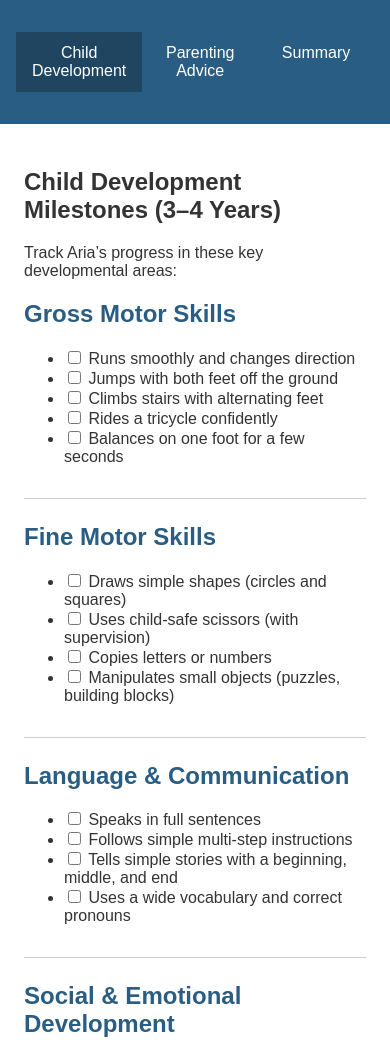
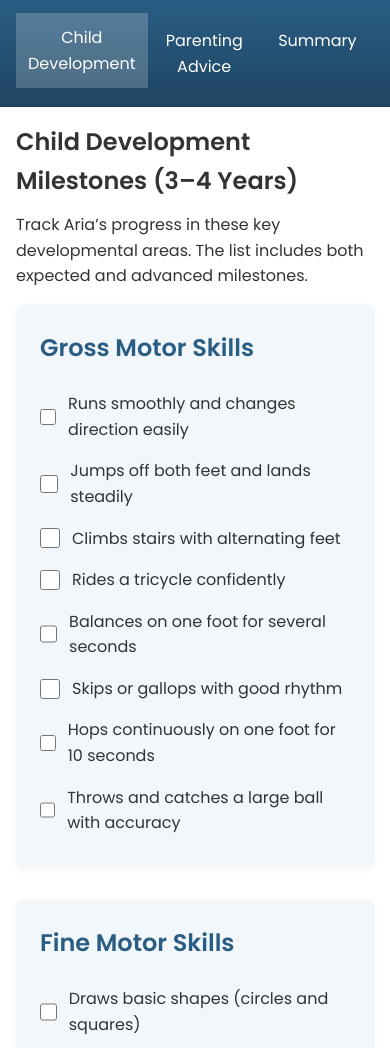
Before and after one commit to ZaneStephens/Aria-Development, a website: page index.html in a window 390 px wide. Shown: the top 1048 px of the page. Drawn offline with Linux system fonts and the light colour scheme; no server answers.

Commit message:
Update styling for a polished, interactive, fun design

```diff
--- a/css/style.css
+++ b/css/style.css
@@ -1,48 +1,56 @@
-/* General styles */
+/* Reset & Global Styles */
 * {
   box-sizing: border-box;
+  margin: 0;
+  padding: 0;
 }
 body {
-    margin: 0;
-    font-family: Arial, sans-serif;
-    background: #f9f9f9;
+  font-family: 'Poppins', sans-serif;
+  background: linear-gradient(to right, #f6f9fc, #e9eff5);
   color: #333;
+  line-height: 1.6;
 }
 
 /* Container for sidebar and content */
 .container {
   display: flex;
   min-height: 100vh;
+  box-shadow: 0 4px 12px rgba(0,0,0,0.1);
 }
 
-  /* Sidebar styles */
+/* Sidebar Styles */
 .sidebar {
-    background: #2a5d84;
+  background: linear-gradient(180deg, #2a5d84, #1f4561);
   color: #fff;
-    width: 220px;
-    padding: 1rem;
+  width: 250px;
+  padding: 2rem 1rem;
+  display: flex;
+  flex-direction: column;
+  justify-content: center;
 }
 .sidebar ul {
   list-style: none;
-    padding: 0;
+  width: 100%;
 }
 .sidebar ul li {
-    padding: 0.75rem 1rem;
-    margin-bottom: 0.5rem;
+  padding: 1rem;
+  margin-bottom: 1rem;
   cursor: pointer;
-    border-radius: 4px;
+  border-radius: 8px;
+  text-align: center;
+  transition: background 0.3s, transform 0.2s;
 }
 .sidebar ul li.active,
 .sidebar ul li:hover {
-    background: #1f4561;
+  background: rgba(255,255,255,0.2);
+  transform: translateY(-3px);
 }
 
-  /* Content styles */
+/* Content Area Styles */
 .content {
   flex: 1;
-    padding: 1.5rem;
+  padding: 2rem;
   background: #fff;
-    overflow-y: auto;
 }
 .tab-content {
   display: none;
@@ -50,38 +58,88 @@
 .tab-content.active {
   display: block;
 }
+h1, h2, h3 {
+  font-weight: 600;
+  margin-bottom: 0.75rem;
+}
+p {
+  margin-bottom: 1rem;
+  font-size: 1rem;
+}
+
+/* Milestone Group (Card Style) */
 .milestone-group {
-    margin-bottom: 1.5rem;
-    border-bottom: 1px solid #ccc;
-    padding-bottom: 1rem;
+  background: #f1f7fb;
+  padding: 1.5rem;
+  margin-bottom: 2rem;
+  border-radius: 8px;
+  box-shadow: 0 2px 8px rgba(0,0,0,0.05);
+  transition: transform 0.3s;
+}
+.milestone-group:hover {
+  transform: translateY(-5px);
 }
 .milestone-group h2 {
   color: #2a5d84;
+  margin-bottom: 1rem;
+}
+.milestone-group ul {
+  list-style: none;
+}
+.milestone-group li {
+  padding: 0.5rem 0;
+  font-size: 1rem;
+  display: flex;
+  align-items: center;
+}
+.milestone-group li input[type="checkbox"] {
+  margin-right: 0.75rem;
+  width: 20px;
+  height: 20px;
+  cursor: pointer;
 }
 
-  /* Button styling */
+/* Button Styles */
 button {
   background: #2a5d84;
   color: #fff;
   border: none;
-    padding: 0.75rem 1.5rem;
-    border-radius: 4px;
+  padding: 1rem 2rem;
+  border-radius: 8px;
+  font-size: 1rem;
   cursor: pointer;
+  transition: background 0.3s, transform 0.2s;
   margin-top: 1rem;
+  display: block;
+  width: 100%;
+  max-width: 300px;
+  margin-left: auto;
+  margin-right: auto;
 }
 button:hover {
   background: #1f4561;
+  transform: translateY(-2px);
 }
 
-  /* Responsive design adjustments */
+/* Summary styles */
+#summaryContent {
+  margin-top: 1.5rem;
+}
+.recommendation {
+  font-weight: bold;
+  margin-top: 0.5rem;
+}
+
+/* Responsive Design for Mobile */
 @media (max-width: 768px) {
   .container {
     flex-direction: column;
   }
   .sidebar {
     width: 100%;
-      display: flex;
+    flex-direction: row;
     overflow-x: auto;
+    padding: 1rem;
   }
   .sidebar ul {
     display: flex;
@@ -92,5 +150,9 @@
     text-align: center;
     margin-bottom: 0;
     border-radius: 0;
+    padding: 0.75rem;
+  }
+  .content {
+    padding: 1rem;
   }
 }
--- a/index.html
+++ b/index.html
@@ -4,7 +4,9 @@
   <meta charset="UTF-8">
   <meta name="viewport" content="width=device-width, initial-scale=1">
   <title>Child Development & Parenting Tracker</title>
-  <link rel="stylesheet" href="css/style.css">
+  <!-- Google Fonts for a modern look -->
+  <link href="https://fonts.googleapis.com/css2?family=Poppins:wght@400;500;600&display=swap" rel="stylesheet">
+  <link rel="stylesheet" href="./css/style.css">
 </head>
 <body>
   <div class="container">
@@ -22,17 +24,21 @@
       <!-- Child Development Tab -->
       <section id="development" class="tab-content active">
         <h1>Child Development Milestones (3–4 Years)</h1>
-        <p>Track Aria’s progress in these key developmental areas:</p>
+        <p>Track Aria’s progress in these key developmental areas. The list includes both expected and advanced milestones.</p>
 
         <!-- Gross Motor Skills -->
         <div class="milestone-group">
           <h2>Gross Motor Skills</h2>
           <ul>
-            <li><input type="checkbox" id="gm1"> Runs smoothly and changes direction</li>
-            <li><input type="checkbox" id="gm2"> Jumps with both feet off the ground</li>
+            <li><input type="checkbox" id="gm1"> Runs smoothly and changes direction easily</li>
+            <li><input type="checkbox" id="gm2"> Jumps off both feet and lands steadily</li>
             <li><input type="checkbox" id="gm3"> Climbs stairs with alternating feet</li>
             <li><input type="checkbox" id="gm4"> Rides a tricycle confidently</li>
-            <li><input type="checkbox" id="gm5"> Balances on one foot for a few seconds</li>
+            <li><input type="checkbox" id="gm5"> Balances on one foot for several seconds</li>
+            <!-- Advanced Milestones -->
+            <li><input type="checkbox" id="gm6"> Skips or gallops with good rhythm</li>
+            <li><input type="checkbox" id="gm7"> Hops continuously on one foot for 10 seconds</li>
+            <li><input type="checkbox" id="gm8"> Throws and catches a large ball with accuracy</li>
           </ul>
         </div>
 
@@ -40,10 +46,13 @@
         <div class="milestone-group">
           <h2>Fine Motor Skills</h2>
           <ul>
-            <li><input type="checkbox" id="fm1"> Draws simple shapes (circles and squares)</li>
+            <li><input type="checkbox" id="fm1"> Draws basic shapes (circles and squares)</li>
             <li><input type="checkbox" id="fm2"> Uses child-safe scissors (with supervision)</li>
-            <li><input type="checkbox" id="fm3"> Copies letters or numbers</li>
-            <li><input type="checkbox" id="fm4"> Manipulates small objects (puzzles, building blocks)</li>
+            <li><input type="checkbox" id="fm3"> Manipulates small objects (blocks, puzzles)</li>
+            <!-- Advanced Milestones -->
+            <li><input type="checkbox" id="fm4"> Draws a person with at least 3 body parts</li>
+            <li><input type="checkbox" id="fm5"> Copies simple letters or numbers</li>
+            <li><input type="checkbox" id="fm6"> Cuts out simple shapes from paper</li>
           </ul>
         </div>
 
@@ -52,31 +61,40 @@
           <h2>Language & Communication</h2>
           <ul>
             <li><input type="checkbox" id="lang1"> Speaks in full sentences</li>
-            <li><input type="checkbox" id="lang2"> Follows simple multi-step instructions</li>
-            <li><input type="checkbox" id="lang3"> Tells simple stories with a beginning, middle, and end</li>
-            <li><input type="checkbox" id="lang4"> Uses a wide vocabulary and correct pronouns</li>
+            <li><input type="checkbox" id="lang2"> Follows multi-step instructions</li>
+            <li><input type="checkbox" id="lang3"> Uses a wide vocabulary in conversation</li>
+            <!-- Advanced Milestones -->
+            <li><input type="checkbox" id="lang4"> Tells a detailed story with a clear beginning, middle, and end</li>
+            <li><input type="checkbox" id="lang5"> Asks various “why” and “how” questions</li>
+            <li><input type="checkbox" id="lang6"> Uses descriptive language (colors, sizes, emotions)</li>
           </ul>
         </div>
 
-        <!-- Social & Emotional -->
+        <!-- Social & Emotional Development -->
         <div class="milestone-group">
           <h2>Social & Emotional Development</h2>
           <ul>
             <li><input type="checkbox" id="se1"> Plays cooperatively with peers</li>
-            <li><input type="checkbox" id="se2"> Expresses a range of emotions appropriately</li>
-            <li><input type="checkbox" id="se3"> Shows empathy towards others</li>
-            <li><input type="checkbox" id="se4"> Takes turns and shares toys (when ready)</li>
+            <li><input type="checkbox" id="se2"> Expresses basic emotions appropriately</li>
+            <li><input type="checkbox" id="se3"> Takes turns and listens to others</li>
+            <!-- Advanced Milestones -->
+            <li><input type="checkbox" id="se4"> Demonstrates empathy and offers comfort to a friend</li>
+            <li><input type="checkbox" id="se5"> Resolves minor conflicts verbally</li>
+            <li><input type="checkbox" id="se6"> Shows leadership or initiative in group play</li>
           </ul>
         </div>
 
-        <!-- Cognitive -->
+        <!-- Cognitive Development -->
         <div class="milestone-group">
           <h2>Cognitive Development</h2>
           <ul>
-            <li><input type="checkbox" id="cog1"> Recognises colours and shapes</li>
-            <li><input type="checkbox" id="cog2"> Counts to 10 (or higher)</li>
+            <li><input type="checkbox" id="cog1"> Recognises basic colors and shapes</li>
+            <li><input type="checkbox" id="cog2"> Counts to 10 or higher</li>
             <li><input type="checkbox" id="cog3"> Solves simple puzzles</li>
-            <li><input type="checkbox" id="cog4"> Understands basic time concepts (today, tomorrow, yesterday)</li>
+            <!-- Advanced Milestones -->
+            <li><input type="checkbox" id="cog4"> Sorts objects by multiple attributes (e.g., color and shape)</li>
+            <li><input type="checkbox" id="cog5"> Understands basic time concepts (today, tomorrow, yesterday)</li>
+            <li><input type="checkbox" id="cog6"> Retells events in sequence using memory</li>
           </ul>
         </div>
       </section>
@@ -130,6 +148,6 @@
     </main>
   </div>
 
-  <script src="js/app.js"></script>
+  <script src="./js/app.js"></script>
 </body>
 </html>
```
Lines whose indentation alone changed are shown as unchanged.
